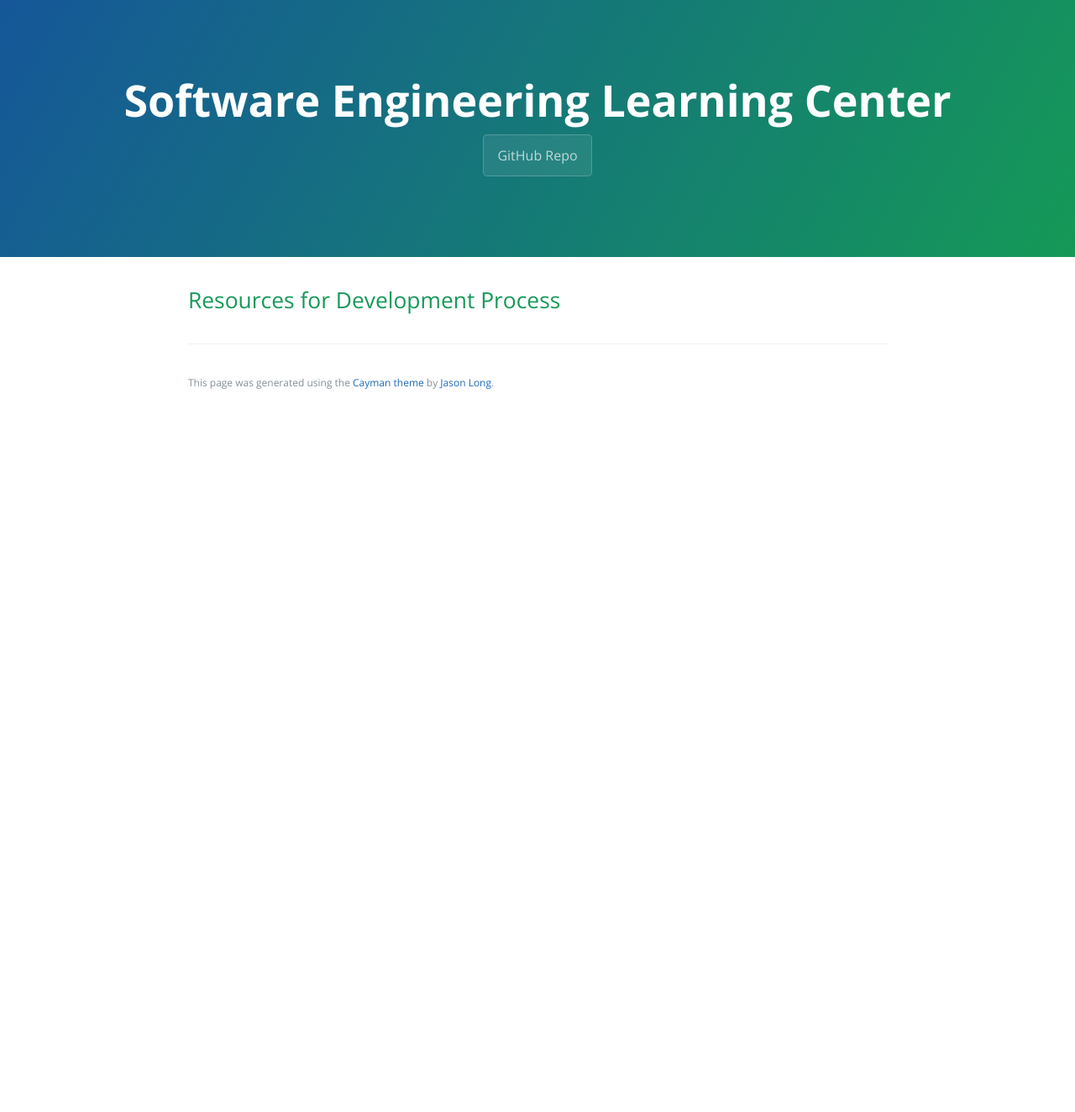
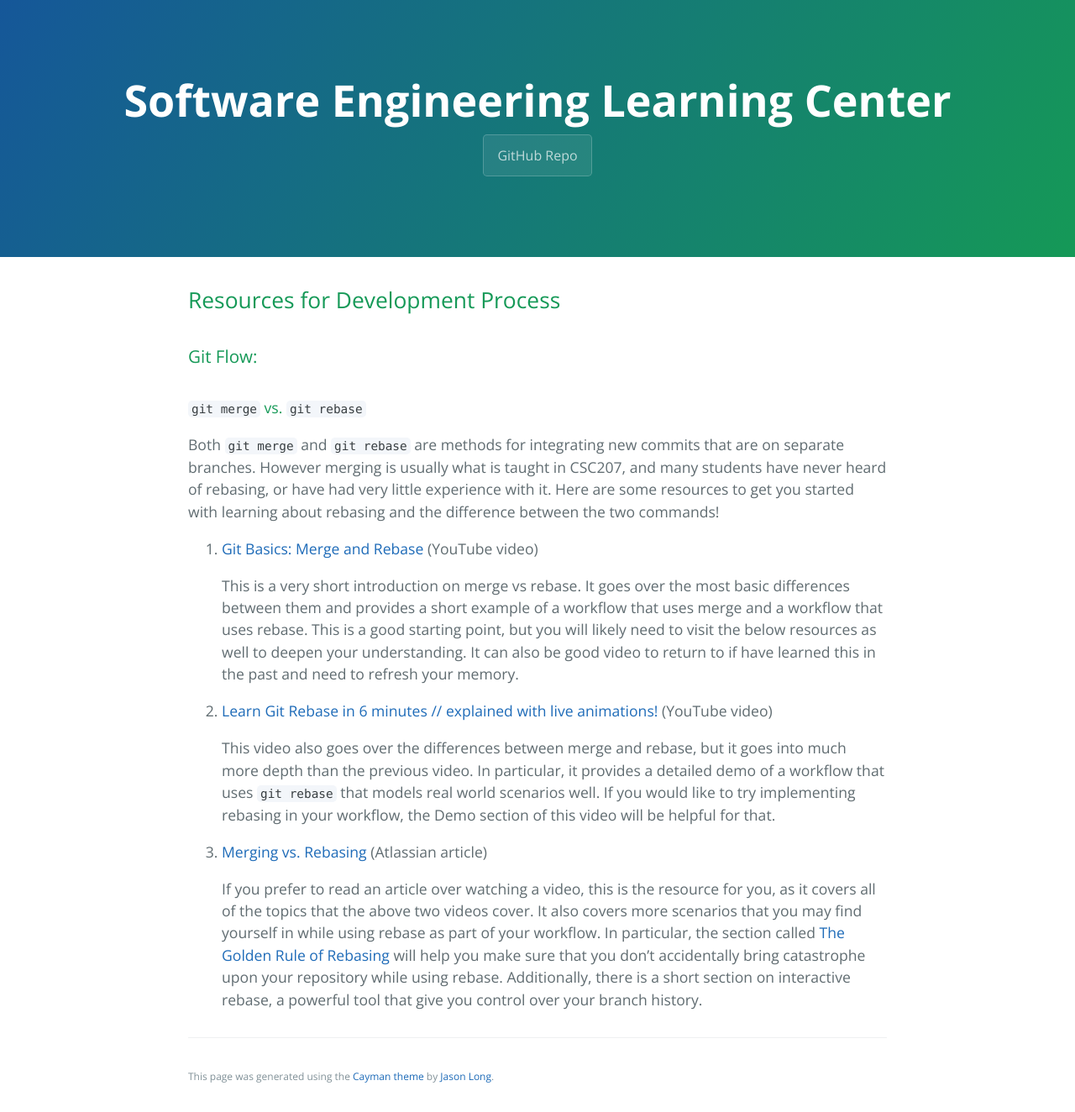
Before and after one commit to learning-software-engineering/learning-software-engineering.github.io, a Jekyll site: the page built from Topics/Development_Process.md, in a window 1280 px wide. Shown: the whole page at 84% size. Built offline with Jekyll 4.4.1, drawn with Linux system fonts in a browser that asks for light colours; our own code applies the rules of GitHub Pages for plain Markdown files; before the commit the page ends 900 px from its top, so only the background shows below that.

Commit message:
Add section on merge vs rebase

```diff
--- a/Topics/Development_Process.md
+++ b/Topics/Development_Process.md
@@ -1 +1,16 @@
 ## Resources for Development Process
+
+### Git Flow:
+#### `git merge` vs. `git rebase`
+Both `git merge` and `git rebase` are methods for integrating new commits that are on separate branches. However merging is usually what is taught in CSC207, and many students have never heard of rebasing, or have had very little experience with it. Here are some resources to get you started with learning about rebasing and the difference between the two commands!
+1. [Git Basics: Merge and Rebase](https://www.youtube.com/watch?v=dO9BtPDIHJ8&ab_channel=EnvatoTuts%2B) (YouTube video)
+
+    This is a very short introduction on merge vs rebase. It goes over the most basic differences between them and provides a short example of a workflow that uses merge and a workflow that uses rebase. This is a good starting point, but you will likely need to visit the below resources as well to deepen your understanding. It can also be good video to return to if have learned this in the past and need to refresh your memory.
+
+2. [Learn Git Rebase in 6 minutes // explained with live animations!](https://www.youtube.com/watch?v=f1wnYdLEpgI&ab_channel=TheModernCoder) (YouTube video)
+
+    This video also goes over the differences between merge and rebase, but it goes into much more depth than the previous video. In particular, it provides a  detailed demo of a workflow that uses `git rebase` that models real world scenarios well. If you would like to try implementing rebasing in your workflow, the Demo section of this video will be helpful for that.
+
+3. [Merging vs. Rebasing](https://www.atlassian.com/git/tutorials/merging-vs-rebasing) (Atlassian article)
+
+    If you prefer to read an article over watching a video, this is the resource for you, as it covers all of the topics that the above two videos cover. It also covers more scenarios that you may find yourself in while using rebase as part of your workflow. In particular, the section called [The Golden Rule of Rebasing](https://www.atlassian.com/git/tutorials/merging-vs-rebasing#the-golden-rule-of-rebasing) will help you make sure that you don't accidentally bring catastrophe upon your repository while using rebase. Additionally, there is a short section on interactive rebase, a powerful tool that give you control over your branch history.
```
Also changed, not shown: README.md.
